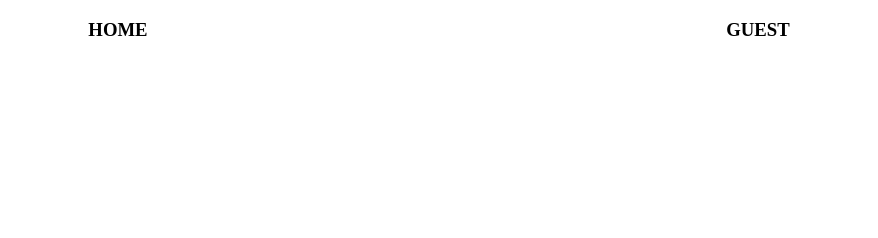
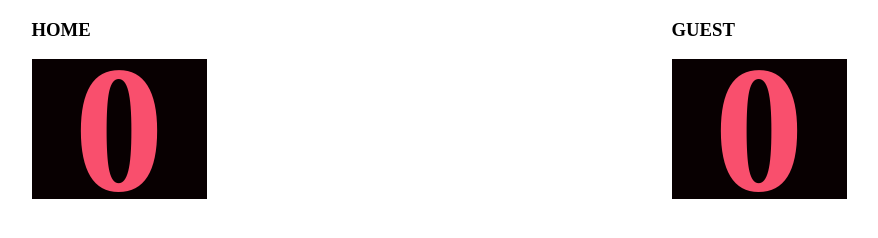
Before and after one commit to kelivreno/basketball_scoreboard, a plain HTML site: page index.html in a window 1280 px wide. Shown: the whole page, without its empty margins (201-1079 px from the left). Drawn offline with Linux system fonts and the light colour scheme.

Commit message:
add score-card elements for home and guest in HTML and style them in CSS

```diff
--- a/index.css
+++ b/index.css
@@ -6,3 +6,19 @@ body {
     display: flex;
     justify-content: space-around;
 }
+
+.score-card {
+    display: flex;
+    flex-direction: column;
+    align-items: center;
+    justify-content: center;
+
+    background-color: #080001;
+    color:#F94F6D;
+    font-size: 90px;
+    width: 155px;
+    height: 120px;
+
+    padding: 10px;
+
+}
--- a/index.html
+++ b/index.html
@@ -6,9 +6,15 @@
         <div class="container">
             <div>
                 <h3>HOME</h3>
+                <div class="score-card">
+                    <h1 id="home-score">0</h1>
+                </div>
             </div>
             <div>
                 <h3>GUEST</h3>
+                <div class="score-card">
+                    <h1 id="guest-score">0</h1>
+                </div>
             </div>
         </div>
         <script src="index.js"></script>
```
